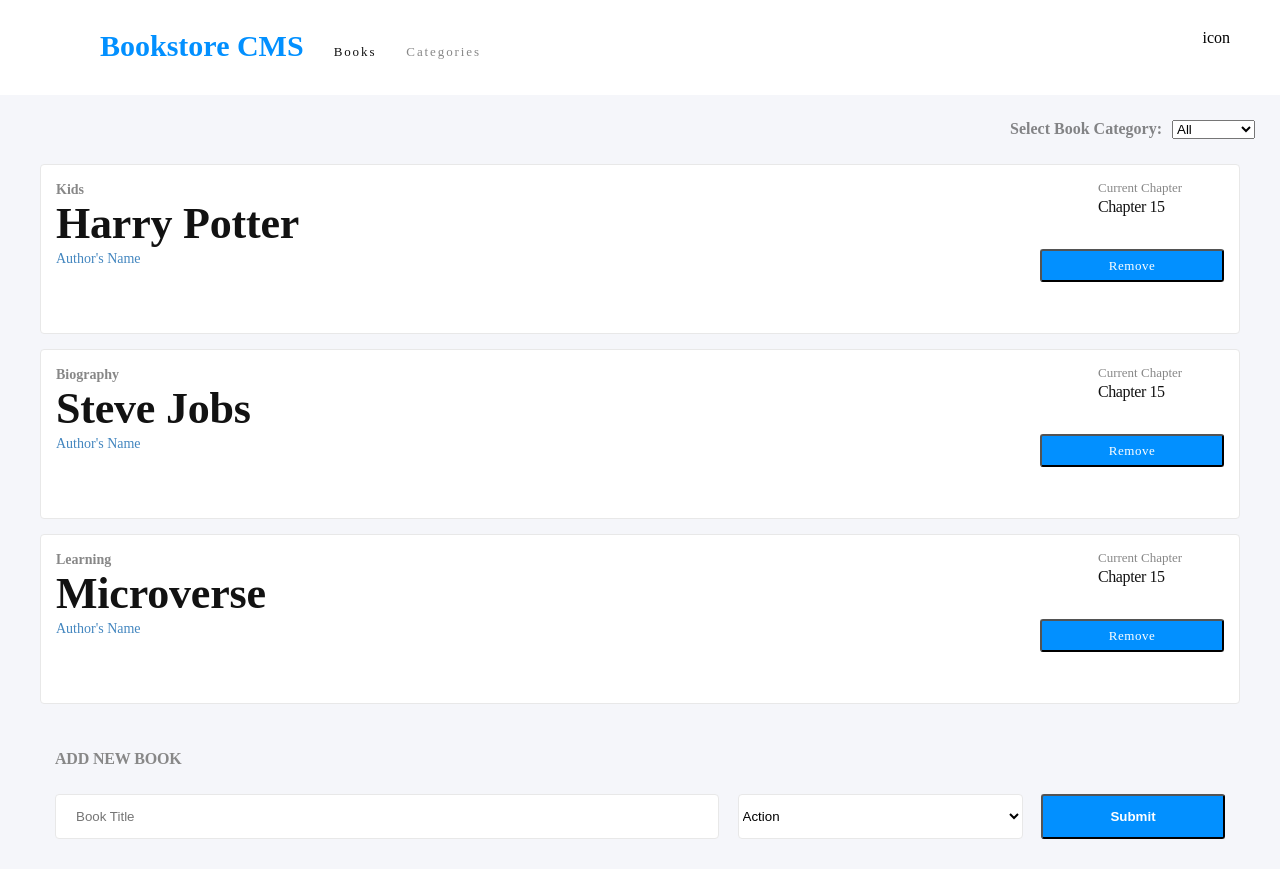
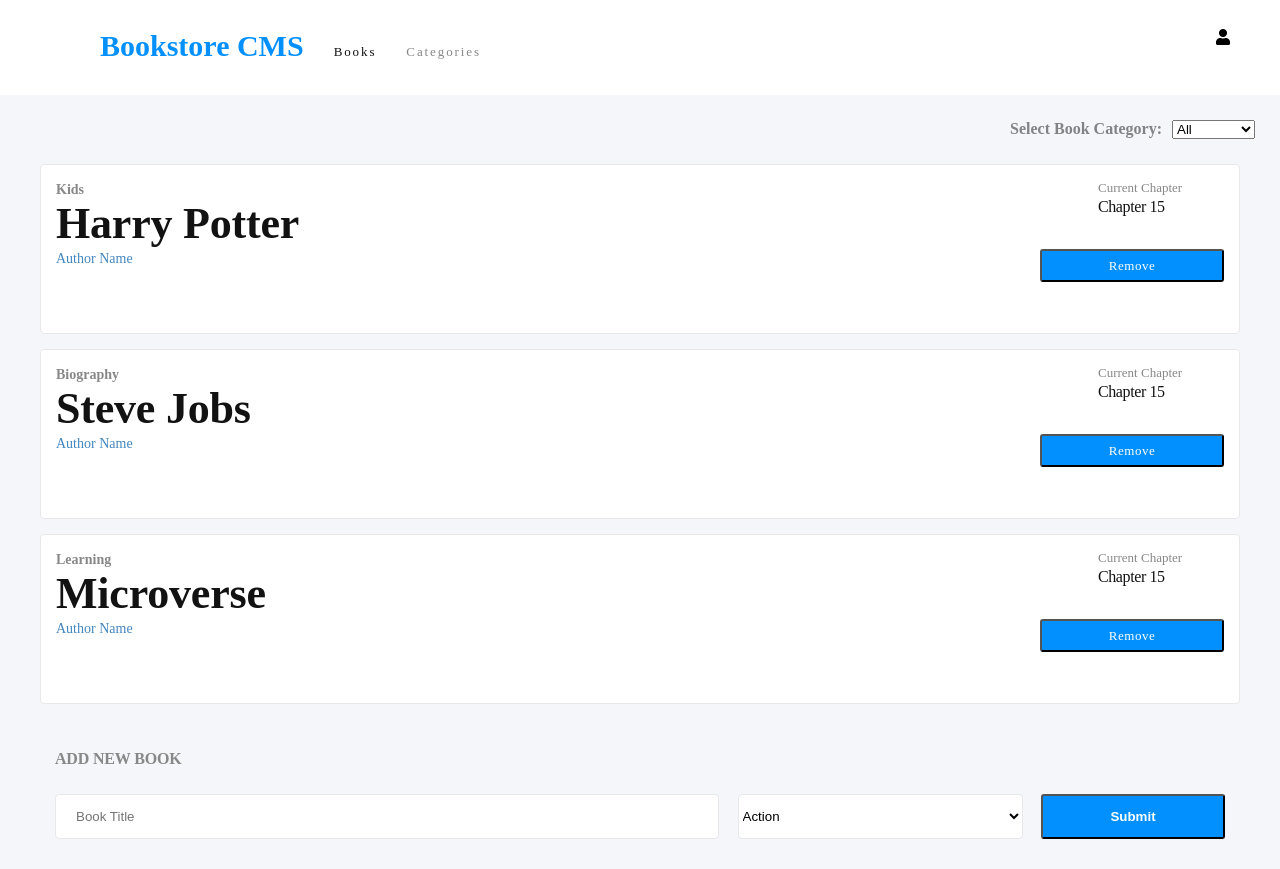
Before and after one commit to othman-19/bookStore-react-redux, a React (Create React App) app: page / in a window 1280 px wide. Built offline with nearby package versions, Linux system fonts and the light colour scheme.

Commit message:
fix eslint errors

```diff
--- a/public/index.html
+++ b/public/index.html
@@ -3,6 +3,7 @@
   <head>
     <meta charset="utf-8" />
     <link rel="icon" href="%PUBLIC_URL%/favicon.ico" />
+    <link rel="stylesheet" href="//use.fontawesome.com/releases/v5.0.7/css/all.css">
     <meta name="viewport" content="width=device-width, initial-scale=1" />
     <meta name="theme-color" content="#000000" />
     <meta
--- a/src/App.js
+++ b/src/App.js
@@ -11,7 +11,7 @@
 
           <li className="BOOKS">Books</li>
           <li className="CATEGORIES">Categories</li>
-          <li className="icon">icon</li>
+          <li className="icon"><i className="fas fa-user" /></li>
         </ul>
       </div>
 
--- a/src/components/Book.js
+++ b/src/components/Book.js
@@ -13,7 +13,7 @@
         <span className="chapterNo">Chapter 15</span>
       </div>
 
-      <span className="author">Author's Name</span>
+      <span className="author">Author Name</span>
       <button
         className="Rectangle-2"
         type="button"
@@ -27,7 +27,7 @@
 
 Book.propTypes = {
   book: PropTypes.oneOfType([PropTypes.object]).isRequired,
-  removeBook: PropTypes.func.isRequired
+  removeBook: PropTypes.func.isRequired,
 };
 
 export default Book;
```
Also changed, not shown: src/containers/BooksForm.js (+4 -4 lines), src/containers/BooksList.js (+10 -5 lines).
